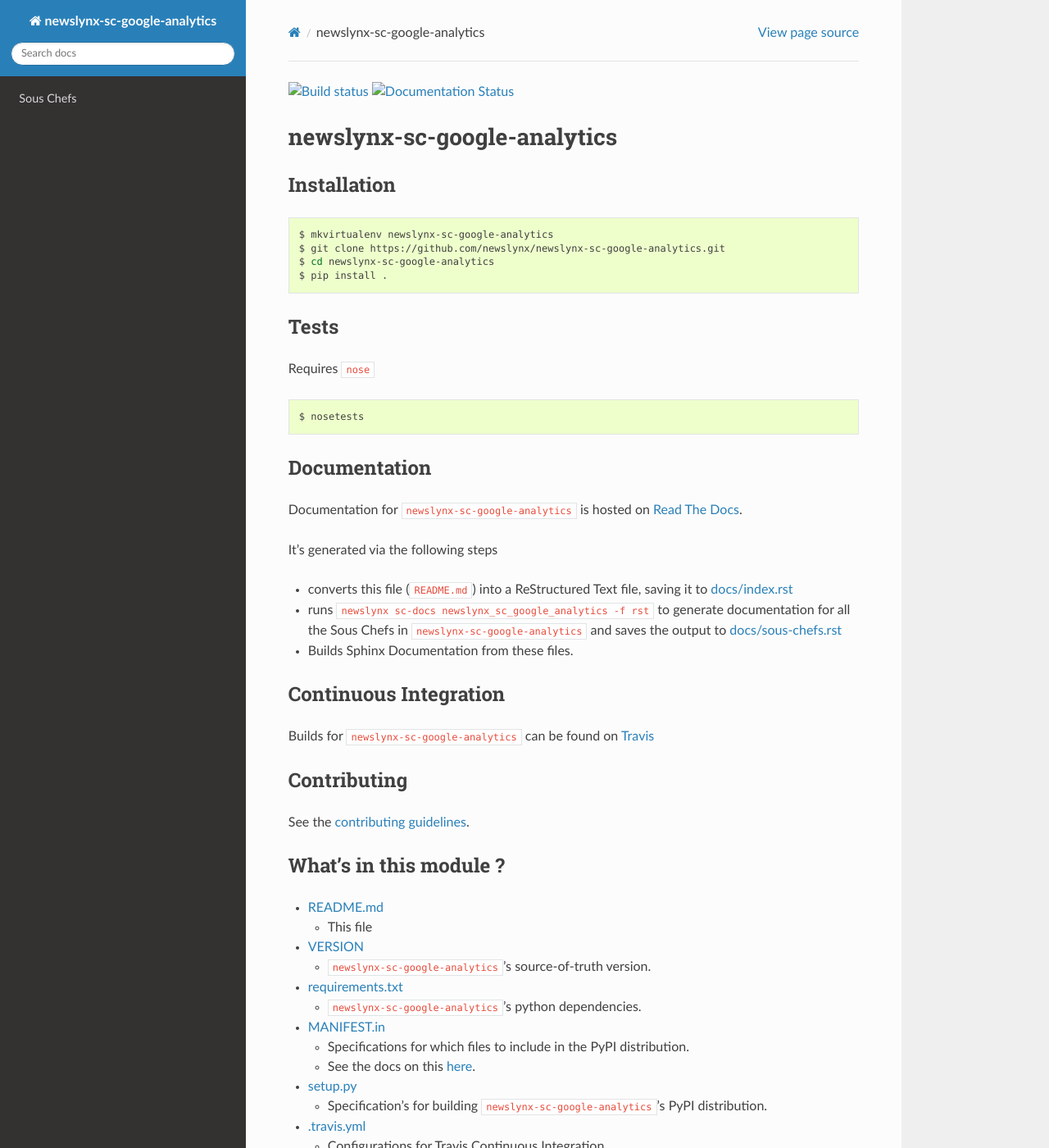
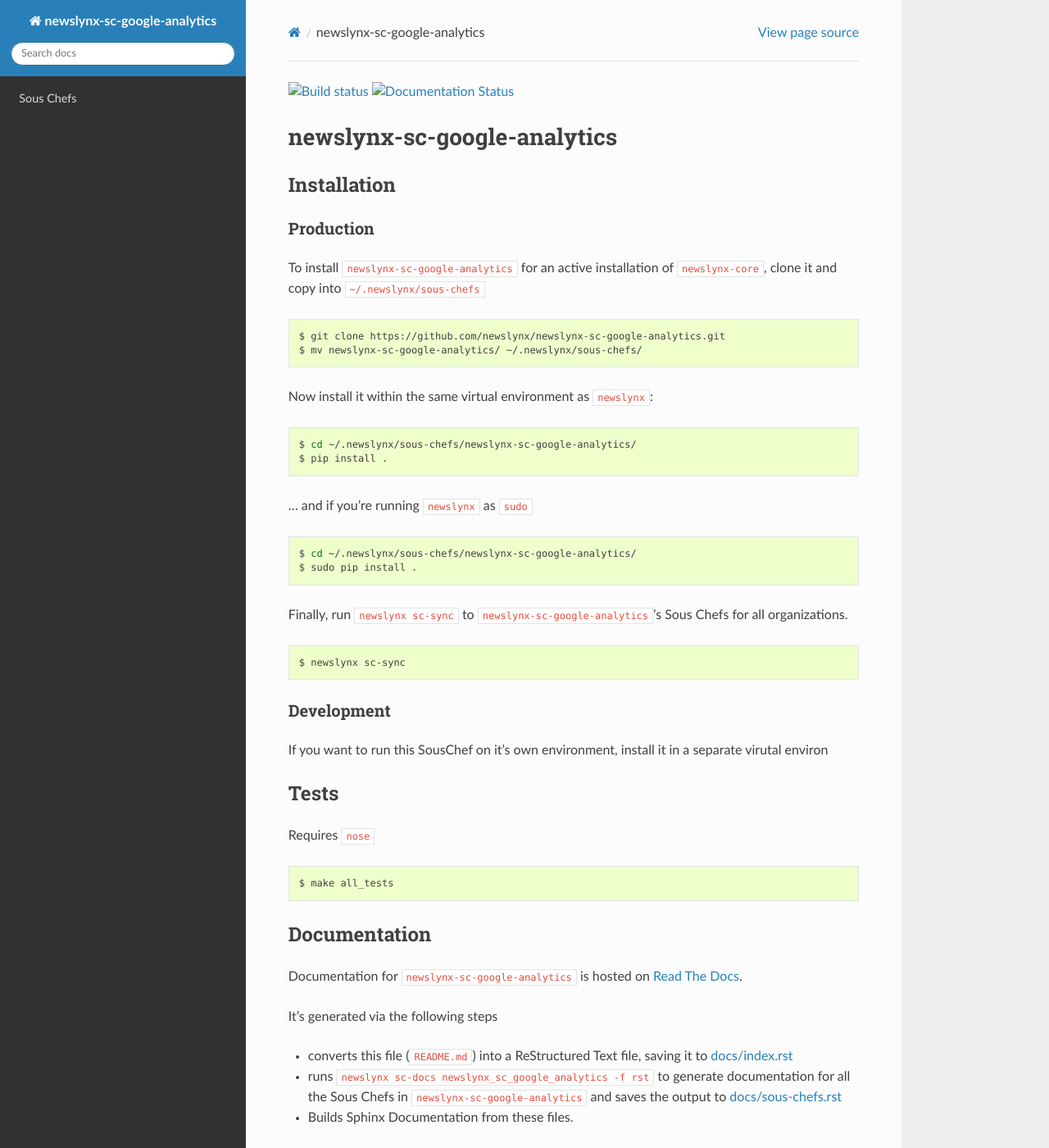
Before and after one commit to newslynx/newslynx-sc-google-analytics, a Sphinx documentation site: the page built from docs/index.rst, in a window 1280 px wide and 1400 px high. Shown: the whole window at 82% size. Built offline with Sphinx 7.4.7 and the Read the Docs theme 2.0.0, drawn with Linux system fonts in a browser that asks for light colours; pages that are not in the unit, such as notebooks, are missing from menus.

Commit message:
=Auto update at `date`

```diff
--- a/docs/index.rst
+++ b/docs/index.rst
@@ -6,12 +6,43 @@
 Installation
 ------------
 
+Production
+~~~~~~~~~~
+
+To install ``newslynx-sc-google-analytics`` for an active installation
+of ``newslynx-core``, clone it and copy into ``~/.newslynx/sous-chefs``
+
 .. code:: bash
 
-    $ mkvirtualenv newslynx-sc-google-analytics
     $ git clone https://github.com/newslynx/newslynx-sc-google-analytics.git
-    $ cd newslynx-sc-google-analytics
+    $ mv newslynx-sc-google-analytics/ ~/.newslynx/sous-chefs/
+
+Now install it within the same virtual environment as ``newslynx``:
+
+.. code:: bash
+
+    $ cd ~/.newslynx/sous-chefs/newslynx-sc-google-analytics/
     $ pip install .
+
+... and if you're running ``newslynx`` as ``sudo``
+
+.. code:: bash
+
+    $ cd ~/.newslynx/sous-chefs/newslynx-sc-google-analytics/
+    $ sudo pip install .
+
+Finally, run ``newslynx sc-sync`` to ``newslynx-sc-google-analytics``'s
+Sous Chefs for all organizations.
+
+.. code:: bash
+
+    $ newslynx sc-sync
+
+Development
+~~~~~~~~~~~
+
+If you want to run this SousChef on it's own environment, install it in
+a separate virutal environ
 
 Tests
 -----
@@ -20,7 +51,7 @@
 
 .. code:: bash
 
-    $ nosetests
+    $ make all_tests
 
 Documentation
 -------------
```
Also changed, not shown: README.md (+30 -3 lines).
